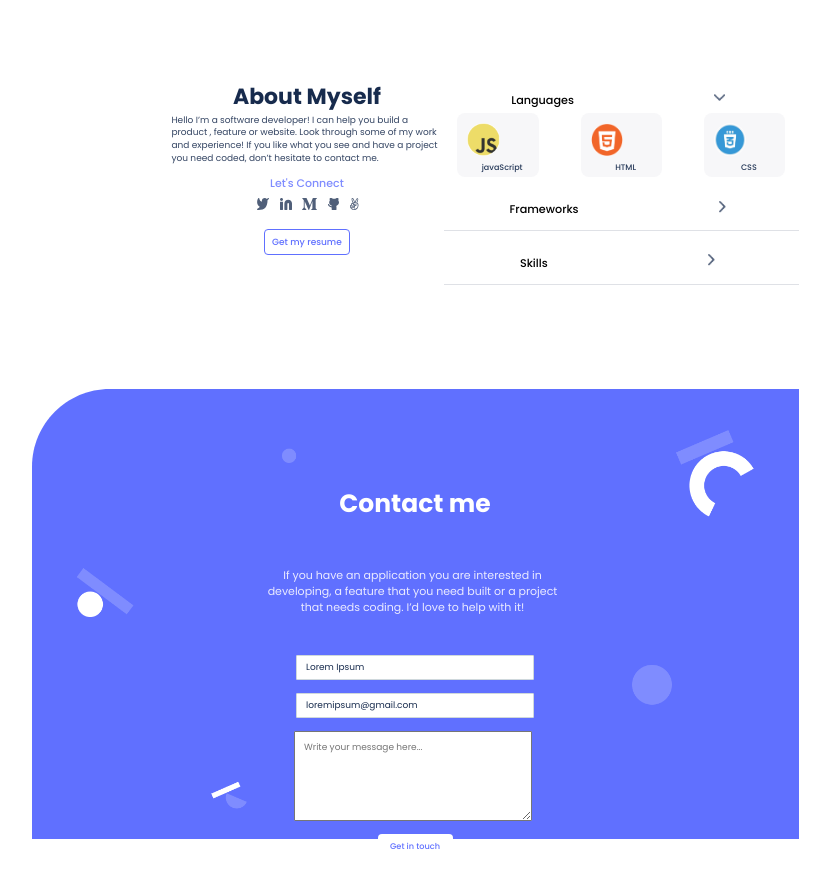
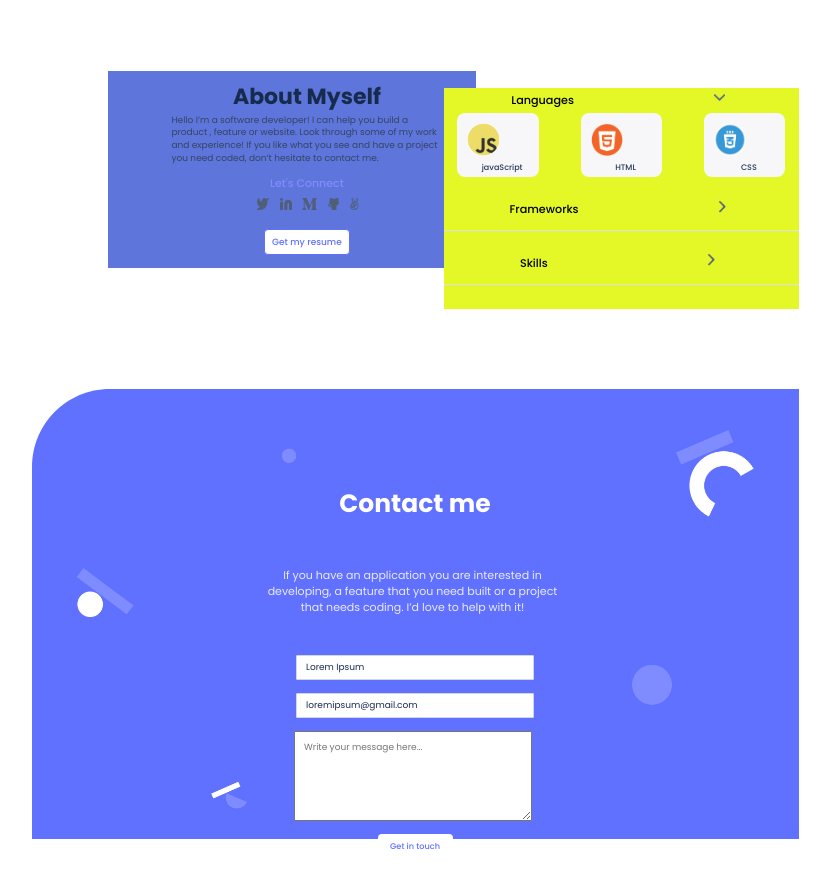
Before and after one commit to AliRezaBmeDu/Portfolio-Website, a website: page index.html in a window 1280 px wide. Shown: the part 2175-3055 px from the top of the page, without its empty margins (225-1055 px from the left). Drawn offline with Linux system fonts and the light colour scheme; files whose address does not match are found by name.

```diff
--- a/style.css
+++ b/style.css
@@ -529,16 +529,17 @@
 }
 
 .myself {
+  @media only screen and (max-width: 767px) {
+    background-image: url("./images/Base\ about\ my\ self.png");
+    background-repeat: no-repeat;
+    background-position: inherit;
+    background-size: cover;
+    margin-right: 1.3rem;
+    margin-left: 1.3rem;
+    margin-top: 10rem;
+  }
   position: relative;
   background-color: #fff;
-  background-image: url("./images/Base\ about\ my\ self.png");
-  background-repeat: no-repeat;
-  background-position: inherit;
-  background-size: cover;
-  margin-right: 1.3rem;
-  margin-left: 1.3rem;
-  margin-top: 10rem;
-
   @media only screen and (min-width: 767px) {
     padding-left: 76px;
     margin: 0;
@@ -558,7 +559,7 @@
     gap: 7px;
     width: 100%;
 
-    /* background-color: #5e75db; */
+    background-color: #5e75db;
     padding-left: 30px;
   }
 }
@@ -668,7 +669,7 @@
     flex-direction: column;
     width: 100%;
 
-    /* background-color: #e3f826; */
+    background-color: #e3f826;
     gap: 19.2px;
     margin-left: -2em;
     margin-top: -0.3em;
```
